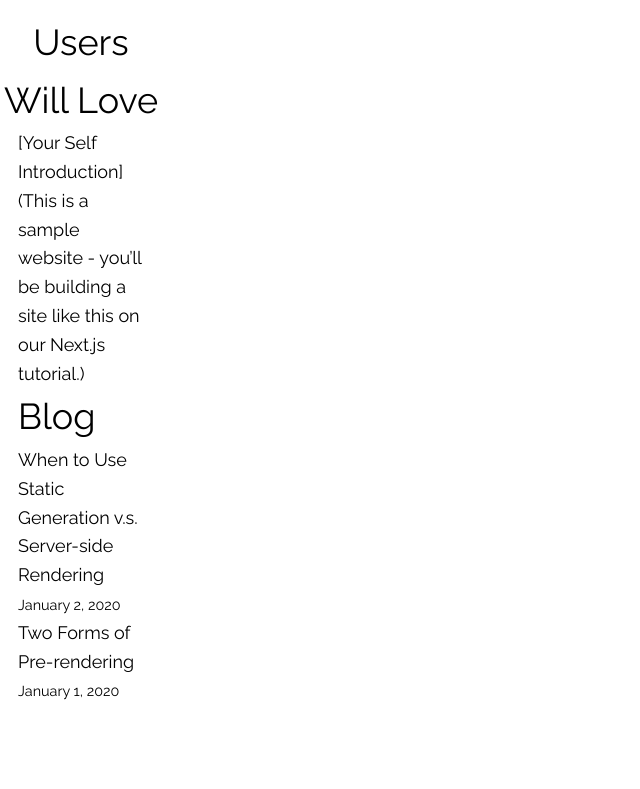
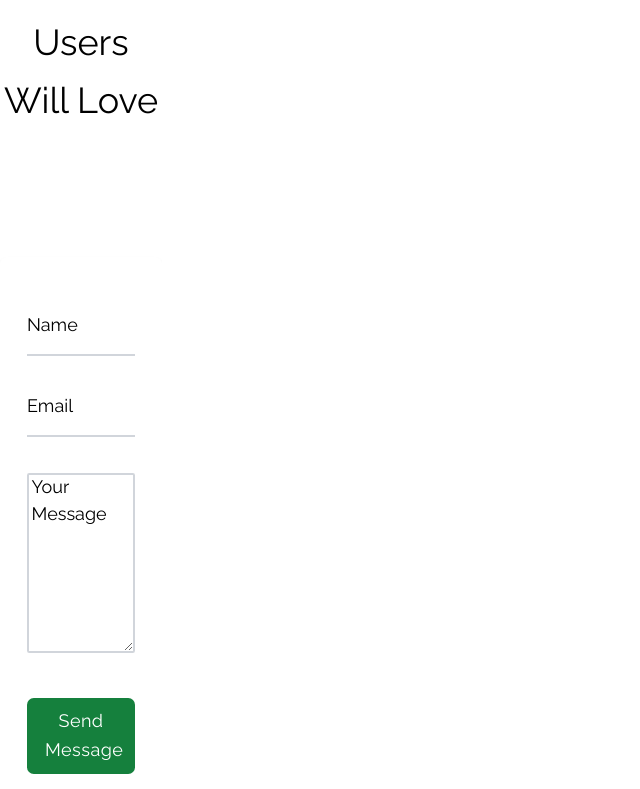
Before and after one commit to ynotGit/ynotNext, a Next.js app: page / in a window 1280 px wide. Shown: the part 503-1292 px from the top of the page, without its empty margins (0-640 px from the left). Built offline with nearby package versions, Linux system fonts and the light colour scheme.

Commit message:
playing with a floating label form

```diff
--- /dev/null
+++ b/components/form.js
@@ -0,0 +1,42 @@
+export default function Form() {
+
+    return (
+        <div className="relative flex flex-col justify-center min-h-screen overflow-hidden">
+            <div
+                className="w-full p-6 m-auto bg-white rounded-md shadow-md border-top lg:max-w-md">
+                <form action="#" method="post" className="mt-6">
+                    <div className="relative mb-8">
+                        <input id="name" name="name" type="text"
+                            className="w-full h-10 p-1 text-gray-900 placeholder-transparent border-b-2 border-gray-300 peer focus:outline-none focus:border-green-600"
+                            placeholder="Your Name" required />
+                        <label htmlFor="name"
+                            className="absolute left-0 text-sm transition-all peer-placeholder-shown:text-base peer-focus:text-sm  peer-focus:text-green-600">
+                            Name</label>
+                    </div>
+                    <div className="relative mb-8">
+                        <input id="email" name="email" type="text"
+                            className="w-full h-10 p-1 text-gray-900 placeholder-transparent border-b-2 border-gray-300 peer focus:outline-none focus:border-green-600"
+                            placeholder="john@doe.com" required />
+                        <label htmlFor="email"
+                            className="absolute left-0 text-sm transition-all peer-placeholder-shown:text-base peer-focus:text-sm  peer-focus:text-green-600">Email
+                        </label>
+                    </div>
+                    <div className="relative mb-8">
+                        <textarea id="textarea" name="textarea" type="text"
+                            className="w-full h-40 p-1 text-gray-900 placeholder-transparent border-2 rounded-sm border-gray-300 peer focus:outline-none focus:border-green-600"
+                            placeholder="Your Message" required />
+                        <label htmlFor="textarea"
+                            className="absolute -left-2.5 peer-placeholder-shown:left-1 focus: -left-2.5 text-sm transition-all peer-placeholder-shown:text-base peer-focus:text-green-600 peer-focus:text-sm">Your Message
+                        </label>
+                    </div>
+                    <div className="mt-6">
+                        <button type="submit"
+                            className="w-full px-4 py-2 tracking-wide text-white transition-colors duration-200 transhtmlForm bg-green-700 rounded-md hover:bg-green-600 focus:outline-none focus:bg-green-600">
+                            Send Message
+                        </button>
+                    </div>
+                </form>
+            </div>
+        </div>
+    )
+}
--- /dev/null
+++ b/components/formError.js
@@ -0,0 +1,19 @@
+document.getElementById('button').addEventListener('click', toggleError)
+const errMessages = document.querySelectorAll('#error')
+
+function toggleError() {
+    // Show error message
+    errMessages.forEach((el) => {
+        el.classList.toggle('hidden')
+    })
+
+    // Highlight input and label with red
+    const allBorders = document.querySelectorAll('.border-gray-200')
+    const allTexts = document.querySelectorAll('.text-gray-500')
+    allBorders.forEach((el) => {
+        el.classList.toggle('border-red-600')
+    })
+    allTexts.forEach((el) => {
+        el.classList.toggle('text-red-600')
+    })
+}
--- a/components/header.js
+++ b/components/header.js
@@ -77,7 +77,7 @@ export default function Header() {
                                 )}
                             </button>
                         </li>
-                        <li className="pl-4 md:pt-1 text-black dark:text-white">
+                        <li className="pl-4 md:pt-1 text-right text-black dark:text-white">
                             <Link className="md:p-4 py-2 block" href="#"
                             >About</Link>
                         </li>
--- a/components/landingSection.js
+++ b/components/landingSection.js
@@ -5,12 +5,13 @@ export default function Landing() {
         <>
             <div className="relative mb-8">
                 <video autoPlay loop muted className="rotate-180 max-h-90">
-                    <source src="/video/landing-vid1.mp4" />
+                    <source src="/video/landing-vid.mp4" />
                 </video>
                 <Image
                     src="/images/landing-bg.png"
                     layout="fill"
                     objectFit="cover"
+                    priority
                 />
                 <div className="absolute top-[50%] left-1.5 pl-4 max-w-xs text-black">
                     <h1>
--- a/pages/index.js
+++ b/pages/index.js
@@ -5,6 +5,7 @@ import Link from 'next/link';
 import Date from '../components/date';
 import Landing from '../components/landingSection';
 import MissionStatement from '../components/missionStatement';
+import Form from '../components/form';
 
 export async function getStaticProps() {
   const allPostsData = getSortedPostsData();
@@ -23,6 +24,7 @@ export default function Home({ allPostsData }) {
       </Head>
       <Landing />
       <MissionStatement />
+      <Form />
       <section className="px-4">
         <p>[Your Self Introduction]</p>
         <p>
--- a/styles/global.css
+++ b/styles/global.css
@@ -172,3 +172,40 @@ h1 {
 h2 {
   font-size: 2rem;
 }
+
+/* Form */
+.-z-1 {
+  z-index: -1;
+}
+
+.origin-0 {
+  transform-origin: 0%;
+}
+
+input:focus ~ label,
+input:not(:placeholder-shown) ~ label,
+textarea:focus ~ label,
+textarea:not(:placeholder-shown) ~ label,
+select:focus ~ label,
+select:not([value='']):valid ~ label {
+  /* @apply transform; scale-75; -translate-y-6; */
+  --tw-translate-x: 0;
+  --tw-translate-y: 0;
+  --tw-rotate: 0;
+  --tw-skew-x: 0;
+  --tw-skew-y: 0;
+  transform: translateX(var(--tw-translate-x)) translateY(var(--tw-translate-y))
+    rotate(var(--tw-rotate)) skewX(var(--tw-skew-x)) skewY(var(--tw-skew-y))
+    scaleX(var(--tw-scale-x)) scaleY(var(--tw-scale-y));
+  --tw-scale-x: 0.75;
+  --tw-scale-y: 0.75;
+  --tw-translate-y: -1.5rem;
+}
+
+input:focus ~ label,
+select:focus ~ label {
+  /* @apply text-black; left-0; */
+  --tw-text-opacity: 1;
+  color: rgba(0, 0, 0, var(--tw-text-opacity));
+  left: 0px;
+}
```
Also changed, not shown: 2 other files (tests, documents, lock files or other folders).
